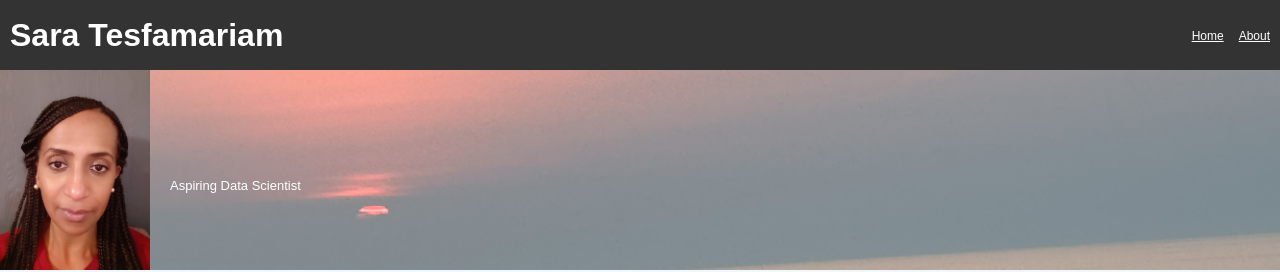
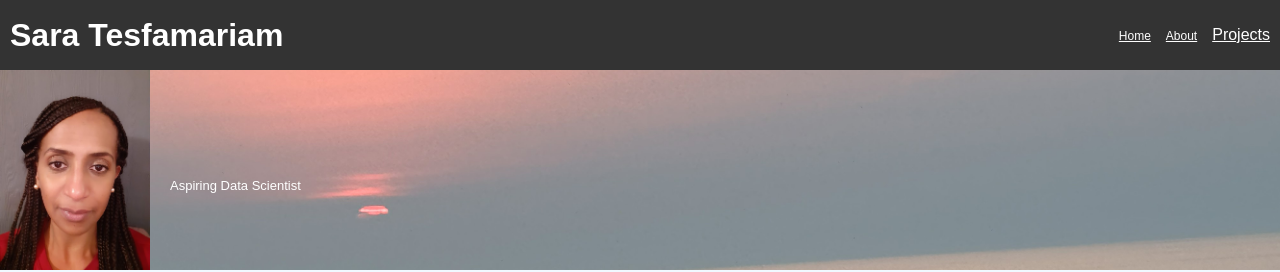
Before and after one commit to tes2sara/sara_tesfamariam, a Jekyll site: the page built from index.md, in a window 1280 px wide. Shown: the top 272 px of the page. Built offline with Jekyll 4.4.1, drawn with Linux system fonts in a browser that asks for light colours; Markdown is read by kramdown in place of the engine named in the settings.

Commit message:
Update index.md

```diff
--- a/index.md
+++ b/index.md
@@ -8,7 +8,8 @@
     <h1 style="margin: 0;">Sara Tesfamariam</h1>
     <ul style="list-style: none; margin: 2; padding: 0; display: flex; gap: 15px;">
         <li><a href="index.md" style="color: white; font-size: 12px;">Home</a></li>
-        <li> <a href="about.md" style="color:white; font-size: 12px;">About</a></li>
+        <li><a href="about.md" style="color:white; font-size: 12px;">About</a></li>
+        <li><a href="projects.md" style="color:white; fort-size: 12px;">Projects</a></li>
     </ul>
 </div>
 
```
